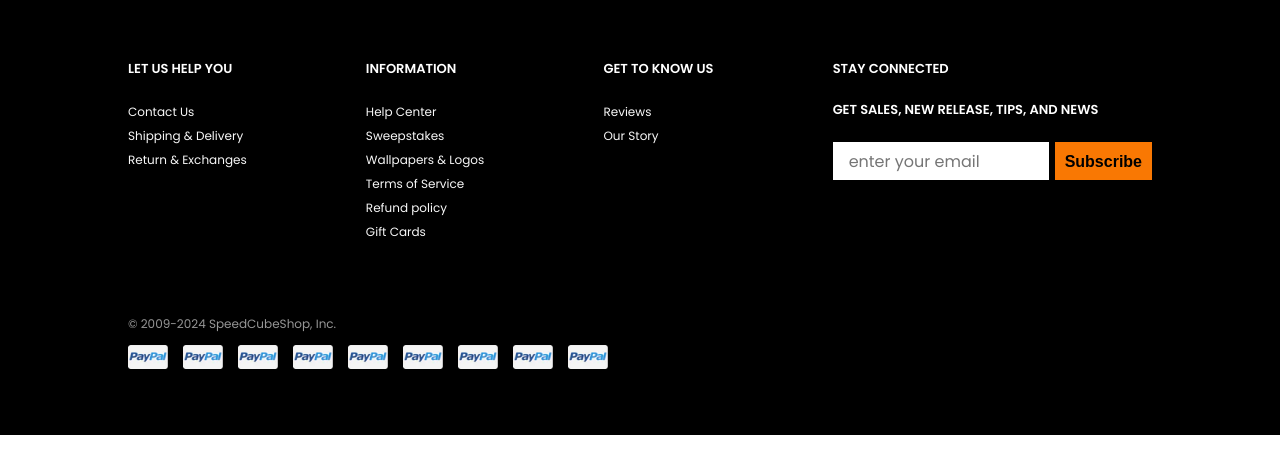
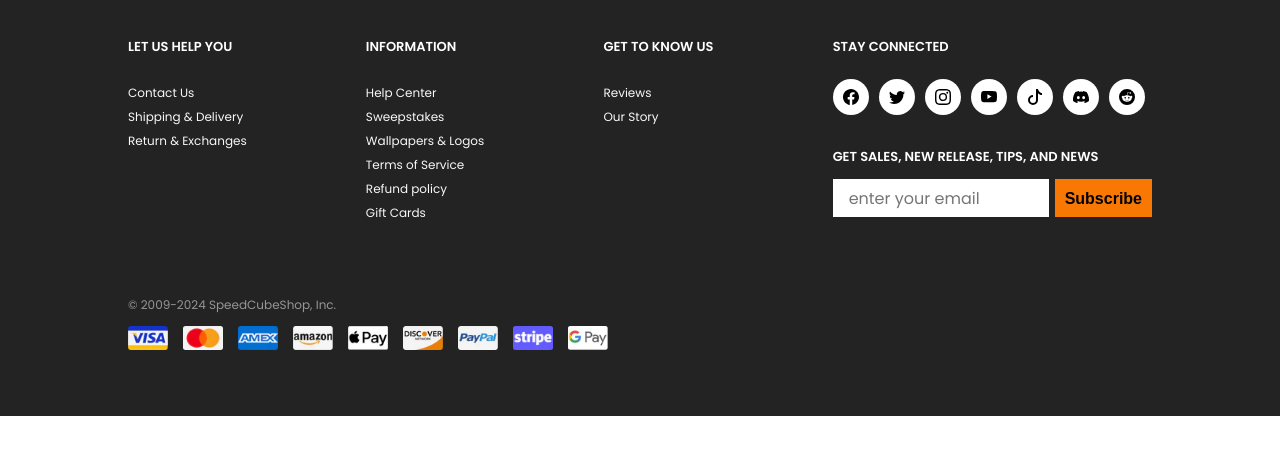
Before and after one commit to an0nymID/idcubes-store, a plain HTML site: page index.html in a window 1280 px wide. Drawn offline with Linux system fonts and the light colour scheme.

Commit message:
feat: footer v2

```diff
--- a/index.html
+++ b/index.html
@@ -1,5 +1,6 @@
 <!DOCTYPE html>
 <html lang="en">
+
 <head>
   <meta charset="UTF-8">
   <meta name="viewport" content="width=device-width, initial-scale=1.0">
@@ -13,13 +14,14 @@
   <title>ID Cubes Store</title>
 
 </head>
+
 <body>
   <footer>
     <div class="footer__wrapper">
       <div class="footer__link">
         <div class="footer__link__help">
           <h5 class="footer__link__help__title">LET US HELP YOU</h5>
-            <ul>
+          <ul class="u__list__footer__link">
             <li>Contact Us</li>
             <li>Shipping & Delivery</li>
             <li>Return & Exchanges</li>
@@ -27,7 +29,7 @@
         </div>
         <div class="footer__link_info">
           <h5 class="footer__link__help__title">INFORMATION</h5>
-            <ul>
+          <ul class="u__list__footer__link">
             <li>Help Center</li>
             <li>Sweepstakes</li>
             <li>Wallpapers & Logos</li>
@@ -39,14 +41,35 @@
         <div class="footer__link__know">
 
           <h5 class="footer__link__help__title">GET TO KNOW US</h5>
-            <ul>
+          <ul class="u__list__footer__link">
             <li>Reviews</li>
             <li>Our Story</li>
           </ul>
         </div>
         <div class="footer__link__sosmed">
-            <div>
-              <h5 class="footer__link__help__title">STAY CONNECTED</h5>
+          <h5 class="footer__link__help__title footer__link__sosmed__title">STAY CONNECTED</h5>
+          <div class="footer__logo__sosmed__wrapper">
+            <a href="">
+              <img src="assets/facebook-logo.svg" alt="" width="16px" height="16px">
+            </a>
+            <a href="">
+              <img src="assets/twitter-logo.svg" alt="" width="16px" height="16px">
+            </a>
+            <a href="">
+              <img src="assets/instagram-logo.svg" alt="" width="16px" height="16px">
+            </a>
+            <a href="">
+              <img src="assets/youtube-logo.svg" alt="" width="16px" height="16px">
+            </a>
+            <a href="">
+              <img src="assets/tiktok-logo.svg" alt="" width="16px" height="16px">
+            </a>
+            <a href="">
+              <img src="assets/discord-logo.svg" alt="" width="16px" height="16px">
+            </a>
+            <a href="">
+              <img src="assets/reddit-logo.svg" alt="" width="16px" height="16px">
+            </a>
           </div>
           <div>
             <h5 class="footer__link__help__title">GET SALES, NEW RELEASE, TIPS, AND NEWS</h5>
@@ -62,18 +85,21 @@
           <p>&copy; 2009-2024 SpeedCubeShop, Inc.</p>
         </div>
         <div class="footer__credit__card">
+          <img src="./assets/visa-logo.png" width="40" height="24" alt>
+          <img src="./assets/mastercard-logo.png" width="40" height="24" alt>
+          <img src="./assets/amex-logo.png" width="40" height="24" alt>
+          <img src="./assets/amazon-logo.png" width="40" height="24" alt>
+          <img src="./assets/apple-pay-logo.png" width="40" height="24" alt>
+          <img src="./assets/discover-logo.jpg" width="40" height="24" alt>
           <img src="./assets/paypal-logo.jpg" width="40" height="24" alt>
-            <img src="./assets/paypal-logo.jpg" width="40" height="24" alt>
-            <img src="./assets/paypal-logo.jpg" width="40" height="24" alt>
-            <img src="./assets/paypal-logo.jpg" width="40" height="24" alt>
-            <img src="./assets/paypal-logo.jpg" width="40" height="24" alt>
-            <img src="./assets/paypal-logo.jpg" width="40" height="24" alt>
-            <img src="./assets/paypal-logo.jpg" width="40" height="24" alt>
-            <img src="./assets/paypal-logo.jpg" width="40" height="24" alt>
-            <img src="./assets/paypal-logo.jpg" width="40" height="24" alt>
+          <img src="./assets/stripe-logo.jpg" width="40" height="24" alt>
+          <img src="./assets/google-pay-logo.jpg" width="40" height="24" alt>
         </div>
       </div>
     </div>
   </footer>
+
+  <script src="main.js"></script>
 </body>
+
 </html>
--- a/style.css
+++ b/style.css
@@ -7,7 +7,7 @@ body {
 
 footer {
   color: white;
-  background-color: black;
+  background-color: #232323;
   font-family: 'Poppins', sans-serif;
 }
 
@@ -21,22 +21,51 @@ footer {
   padding: 37px 0px 25px;
 }
 
-li {
+.u__list__footer__link li {
   text-decoration: none;
   list-style: none;
   line-height: 2;
 }
 
-ul {
+.u__list__footer__link {
   padding: 0;
   font-size: 12px;
   color: #f8f8f8;
+}
+
+
+.footer__logo__sosmed__wrapper {
+  display: flex;
+  flex-direction: row;
+  gap: 10px;
+  margin-bottom: 32px;
+}
+
+.footer__logo__sosmed__wrapper a {
+  background-color: white;
+  display: flex;
+  justify-content: center;
+  align-items: center;
+  border-radius: 100%;
+  width: 36px;
+  height: 36px;
+}
+
+.footer__logo__sosmed__wrapper a svg:hover {
+  fill: white;
 }
 
 .footer__link__help__title {
   font-size: 13px;
   font-weight: 600;
   filter: contrast(1.5);
+  padding-bottom: 12px;
+  margin: 0;
+}
+
+.footer__link__sosmed__title {
+  margin: 0 0 10px;
+  padding-bottom: 12px;
 }
 
 .form__input__email {
```
Also changed, not shown: assets/amazon-logo.png (added), assets/amex-logo.png (added), assets/apple-pay-logo.png (added), assets/discord-logo.svg (added), assets/discover-logo.jpg (added), assets/facebook-logo.svg (added), assets/google-pay-logo.jpg (added), assets/instagram-logo.svg (added), assets/mastercard-logo.png (added), assets/reddit-logo.svg (added), assets/stripe-logo.jpg (added), assets/tiktok-logo.svg (added), assets/twitter-logo.svg (added), assets/visa-logo.png (added), 1 more files. Lines whose indentation alone changed are shown as unchanged.
